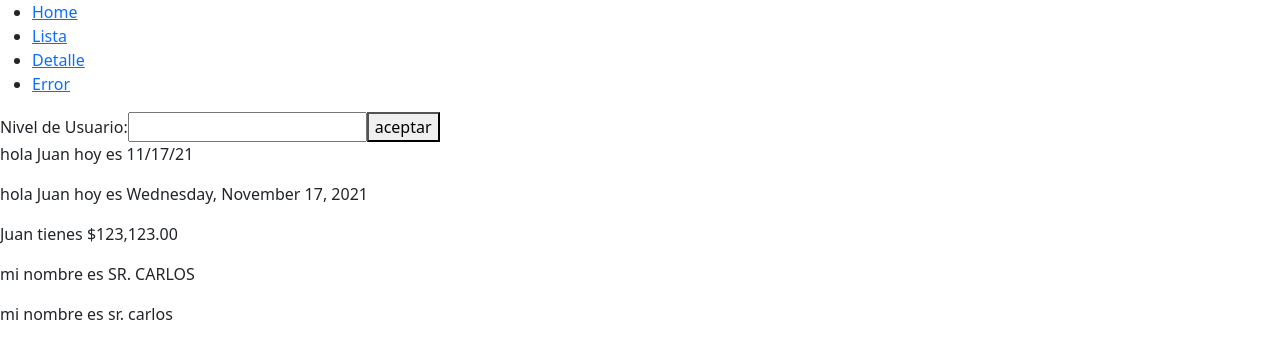
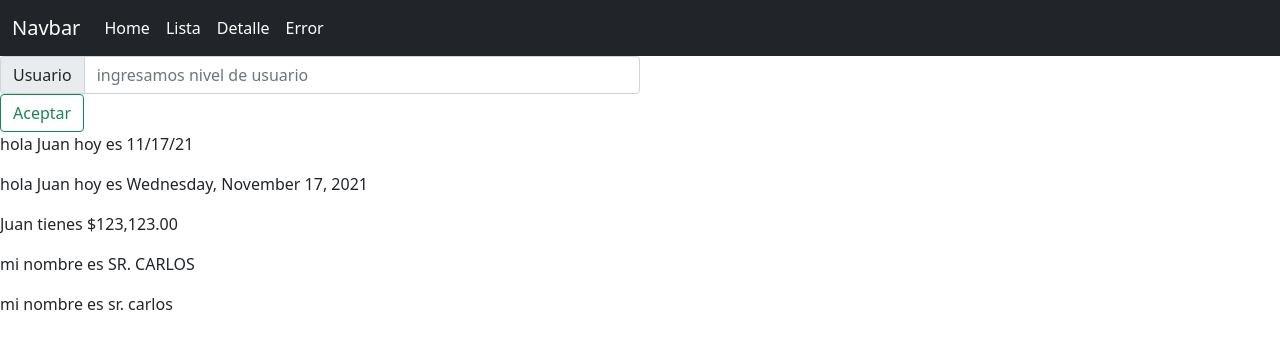
Before and after one commit to CarlosGomes7/Curso-de-angular-INDRA-2021, an Angular app in the folder appExamples/: page /home in a window 1280 px wide. Shown: the top 358 px of the page. Built offline with nearby package versions, Linux system fonts and the light colour scheme.

Commit message:
agregado bootstrap

```diff
--- a/appExamples/src/app/pages/header/header.component.html
+++ b/appExamples/src/app/pages/header/header.component.html
@@ -1,4 +1,4 @@
-<ul>
+<!-- <ul>
   <li>
       <a [routerLink]="['/home']" routerLinkActive="active">Home</a>
   </li>
@@ -18,4 +18,35 @@
 
 <button (click)="nivelUser()">
   aceptar
-</button>
+</button> -->
+
+<nav class="navbar navbar-expand-lg navbar-dark bg-dark">
+  <div class="container-fluid">
+    <a class="navbar-brand" href="#">Navbar</a>
+    <button class="navbar-toggler" type="button" data-bs-toggle="collapse" data-bs-target="#navbarNav" aria-controls="navbarNav" aria-expanded="false" aria-label="Toggle navigation">
+      <span class="navbar-toggler-icon"></span>
+    </button>
+    <div class="collapse navbar-collapse" id="navbarNav">
+      <ul class="navbar-nav">
+        <li class="nav-item">
+          <a class="nav-link active" aria-current="page" [routerLink]="['/home']" routerLinkActive="active">Home</a>
+        </li>
+        <li class="nav-item">
+          <a class="nav-link active" aria-current="page" [routerLink]="['/lista']" routerLinkActive="active">Lista</a>
+        </li>
+        <li class="nav-item">
+          <a class="nav-link active" aria-current="page" [routerLink]="['/detalle']" routerLinkActive="active">Detalle</a>
+        </li>
+        <li class="nav-item">
+          <a class="nav-link active" aria-current="page" [routerLink]="['/error']" routerLinkActive="active">Error</a>
+        </li>
+      </ul>
+    </div>
+  </div>
+</nav>
+<div class="input-group flex-nowrap w-50">
+  <span class="input-group-text" id="addon-wrapping">Usuario</span>
+  <input [(ngModel)]="userNivel" type="text" class="form-control" placeholder="ingresamos nivel de usuario" aria-label="Username" aria-describedby="addon-wrapping">
+</div>
+
+<button type="button" class="btn btn-outline-success" (click)="nivelUser()">Aceptar</button>
```
